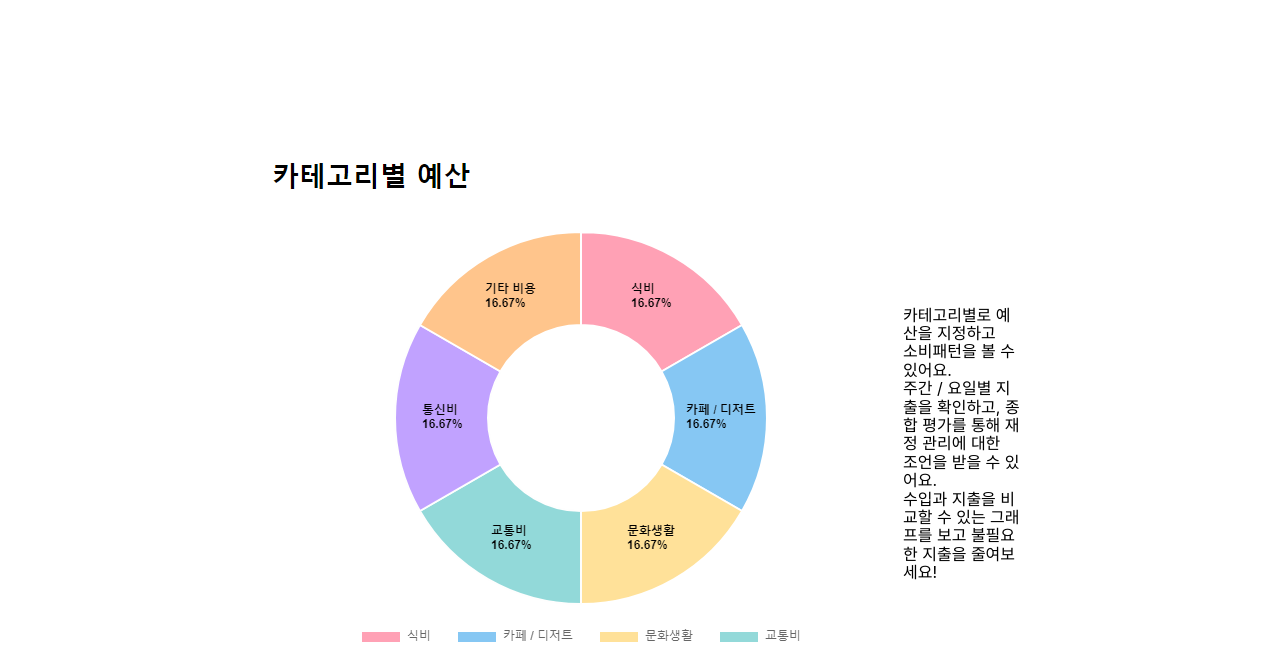
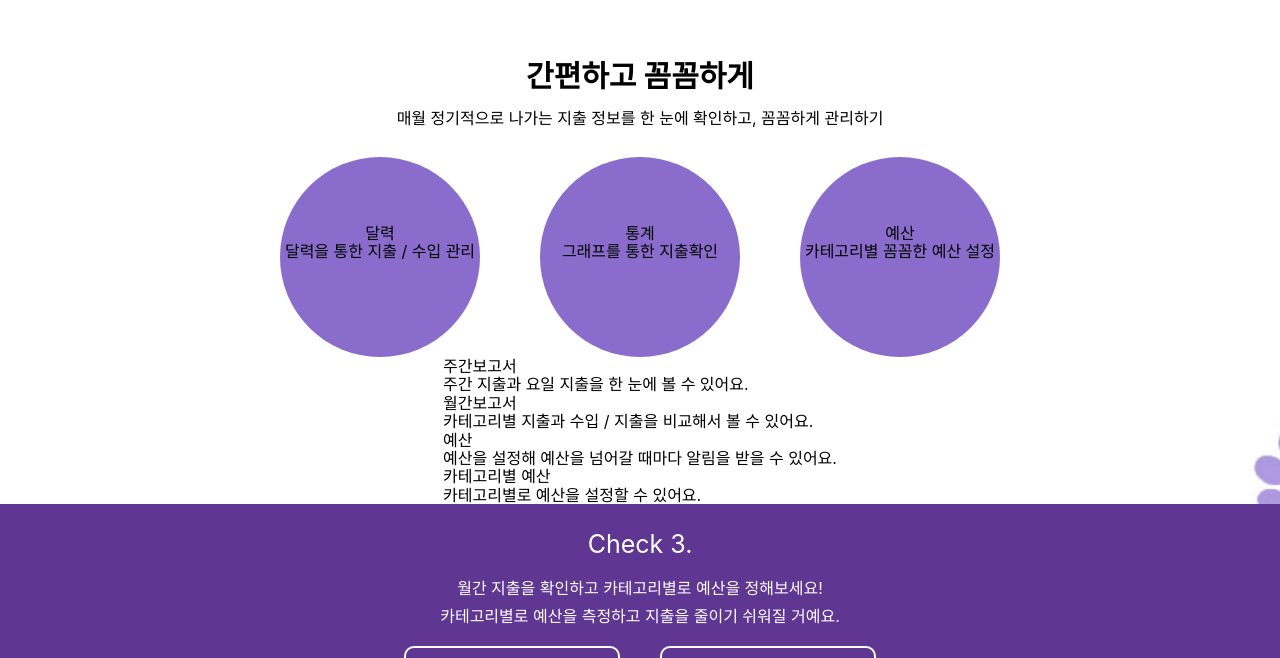
Before and after one commit to munsuhyeon/ezen2_money_planner, a React (Create React App) app in the folder client/: page /none in a window 1280 px wide. Shown: the part 3406-4064 px from the top of the page. Built offline with nearby package versions, Linux system fonts and the light colour scheme; no server answers.

Commit message:
Main_비로그인페이지

```diff
--- a/client/src/Components/Main/MainChart2None.js
+++ b/client/src/Components/Main/MainChart2None.js
@@ -12,15 +12,21 @@ const MainChart2 = () => {
         <div className="Main4-Graph2">
           <div className="Main4None-Info">
             <div className="Main4None-Infobox">
-              <h2>그래프를 통해 주간 / 월간의 총 지출을 확인할 수 있어요.</h2>
+              <h2>
+                그래프를 통해 <span>주간 / 월간</span>의 총 <span>지출</span>을
+                확인할 수 있어요.
+              </h2>
 
               <p>
-                주간 / 요일별 지출을 확인하고, 종합 평가를 통해 재정 관리에 대한
+                주간 / 요일별 지출을 확인하고,<span>종합 평가</span>를 통해
+                <br />
+                재정 관리에 대한 조언을 받을 수 있어요.
               </p>
-              <p>조언을 받을 수 있어요.</p>
+
               <p>
-                수입과 지출을 비교할 수 있는 그래프를 보고 불필요한 지출을
-                줄여보세요!
+                수입과 지출을 비교할 수 있는 그래프를 보고
+                <br />
+                불필요한 지출을 줄여보세요!
               </p>
             </div>
           </div>
--- a/client/src/Components/Main/MainChart3None.js
+++ b/client/src/Components/Main/MainChart3None.js
@@ -7,25 +7,43 @@ const MainChart3 = () => {
     <>
       {/* -------------------------------Section5-------------------------------- */}
       <section id="Main-5None">
-        <div className="Main5-Graph3">
-          <div className="Main5-Img">
-            <img src="/assets/Maintest/budget.png" alt="calendarImg" />
+        <div className="Main5None-Info">
+          <h2>간편하고 꼼꼼하게</h2>
+          <p>
+            매월 정기적으로 나가는 지출 정보를 한 눈에 확인하고, 꼼꼼하게
+            관리하기
+          </p>
+          <div className="Main5None-flex">
+            <div className="Main5None-flex1">
+              <h3>달력</h3>
+              <p>달력을 통한 지출 / 수입 관리</p>
+            </div>
+            <div className="Main5None-flex2">
+              <h3>통계</h3>
+              <p>그래프를 통한 지출확인</p>
+            </div>
+            <div className="Main5None-flex3">
+              <h3>예산</h3>
+              <p>카테고리별 꼼꼼한 예산 설정</p>
+            </div>
           </div>
-          <div className="Main5None-Infobox">
-            <h2>
-              카테고리별로 예산을 지정하고
-              <br />
-              소비패턴을 볼 수 있어요.
-            </h2>
-
-            <p>
-              주간 / 요일별 지출을 확인하고, 종합 평가를 통해 재정 관리에 대한
-            </p>
-            <p>조언을 받을 수 있어요.</p>
-            <p>
-              수입과 지출을 비교할 수 있는 그래프를 보고 불필요한 지출을
-              줄여보세요!
-            </p>
+          <div className="Main5None-Infoflex">
+            <div className="main5None-Infoflex1">
+              <h4>주간보고서</h4>
+              <h4>주간 지출과 요일 지출을 한 눈에 볼 수 있어요.</h4>
+            </div>
+            <div className="main5None-Infoflex1">
+              <h4>월간보고서</h4>
+              <h4>카테고리별 지출과 수입 / 지출을 비교해서 볼 수 있어요.</h4>
+            </div>
+            <div className="main5None-Infoflex1">
+              <h4>예산</h4>
+              <h4>예산을 설정해 예산을 넘어갈 때마다 알림을 받을 수 있어요.</h4>
+            </div>
+            <div className="main5None-Infoflex1">
+              <h4>카테고리별 예산</h4>
+              <h4>카테고리별로 예산을 설정할 수 있어요.</h4>
+            </div>
           </div>
         </div>
         <div className="Main5None-CheckBox">
--- a/client/src/Components/Main/MainChartNone.css
+++ b/client/src/Components/Main/MainChartNone.css
@@ -136,15 +136,13 @@
   transform: translateX(0);
 }
 
-.Main3None-Info h2,
-.Main4None-Info h2 {
+.Main3None-Info h2 {
   font-size: 25px;
   font-weight: bold;
   margin-bottom: 20px;
 }
 
-.Main3None-Info p:nth-child(2),
-.Main4None-Info p:nth-child(2) {
+.Main3None-Info p:nth-child(2) {
   font-size: 18px;
   font-weight: bold;
   color: rgb(167, 167, 167);
@@ -174,24 +172,44 @@
   position: relative;
 }
 
+.Main4None-Infobox {
+  width: auto;
+  height: 500px;
+  padding: 0 50px;
+}
 .Main4None-Info {
   opacity: 0;
   transform: translateX(-100px);
   transition: opacity 0.3s ease-out, transform 0.5s ease-out;
 }
-
-.Main4None-Infobox {
-  width: 500px;
-  height: 500px;
-  padding: 0 50px;
+.Main4None-Info h2 {
+  font-size: 30px;
+  font-weight: bold;
+  margin-bottom: 40px;
+}
+.Main4None-Info p:nth-child(2) {
+  font-size: 23px;
+  font-weight: bold;
+  color: rgb(0, 0, 0);
+  margin-bottom: 30px;
+  line-height: 40px;
 }
 
+.Main4None-Info p:nth-child(3) {
+  font-size: 18px;
+  line-height: 25px;
+  color: #603693;
+  font-weight: bold;
+}
+.Main4None-Infobox span {
+  color: #896ccb;
+}
 .Main4None-ImgBox {
   width: auto;
   height: 500px;
   position: absolute;
-  right: 0; /* 오른쪽 하단에 배치 */
-  bottom: 0;
+  right: -10%;
+  bottom: -20%;
   opacity: 0;
   transform: translateX(100px);
   transition: opacity 0.3s ease-out, transform 0.5s ease-out;
@@ -199,7 +217,7 @@
 
 .Main4None-Img img {
   width: auto;
-  height: 450px;
+  height: 500px;
 }
 .Main4-Graph2.fade-in .Main4None-Info {
   opacity: 1;
@@ -214,7 +232,7 @@
 /* -------------------------------Section4-------------------------------- */
 /* -------------------------------Section5-------------------------------- */
 #Main-5None {
-  height: auto;
+  height: 100vh;
   background-image: url(../../../public/assets/Main/background4.jpg);
   background-repeat: no-repeat;
   background-size: cover;
@@ -224,6 +242,37 @@
   flex-direction: column;
   justify-content: center;
   align-items: center;
+}
+
+.Main5None-Info {
+  display: flex;
+  flex-direction: column;
+  align-items: center;
+}
+.Main5None-Info h2 {
+  font-size: 30px;
+  font-weight: bold;
+  margin-bottom: 15px;
+}
+.Main5None-Info p {
+  margin-bottom: 30px;
+}
+.Main5None-flex {
+  display: flex;
+}
+
+.Main5None-flex1,
+.Main5None-flex2,
+.Main5None-flex3 {
+  background-color: #896ccb;
+  border-radius: 50%;
+  width: 200px;
+  height: 200px;
+  display: flex;
+  flex-direction: column;
+  justify-content: center;
+  align-items: center;
+  margin: 0 30px;
 }
 
 .Main5None-CheckBox {
--- a/client/src/Components/Main/MainChartNone.js
+++ b/client/src/Components/Main/MainChartNone.js
@@ -34,8 +34,8 @@ const MainChart = () => {
           </div>
           <div className="Main3-Graph1">
             <div className="Main3None-Info">
-              <h2>달력을 사용해 지출 / 수입을 확인할 수 있어요.</h2>
-              <p>달력에 지출과 수입내역이 각각 표기되어 알아보기 쉬워요.</p>
+              <h2>지출 / 수입을 간편하게 확인할 수 있어요.</h2>
+              <p>월별로 지출 / 수입 내역을 꼼꼼하게 확인할 수 있어요.</p>
             </div>
             <div className="Main3None-Img">
               <img
--- a/client/src/View/Main/MainNone.js
+++ b/client/src/View/Main/MainNone.js
@@ -4,7 +4,7 @@ import MainChart3None from "../../Components/Main/MainChart3None.js";
 import "./MainNone.css";
 import Scroll from "../../Components/ScrollTop&Bottom/Scroll.js";
 import ScrollHandler from "../../Hooks/Main/ScrollEvent.js";
-import MainTip from "../../Components/Main/MainTip.js";
+
 import Footer from "../../Components/Footer/Footer.js";
 
 const Main = () => {
@@ -52,7 +52,7 @@ const Main = () => {
       <MainChartNone />
       <MainChart2None />
       <MainChart3None />
-      <MainTip />
+
       <Footer />
     </>
   );
```
